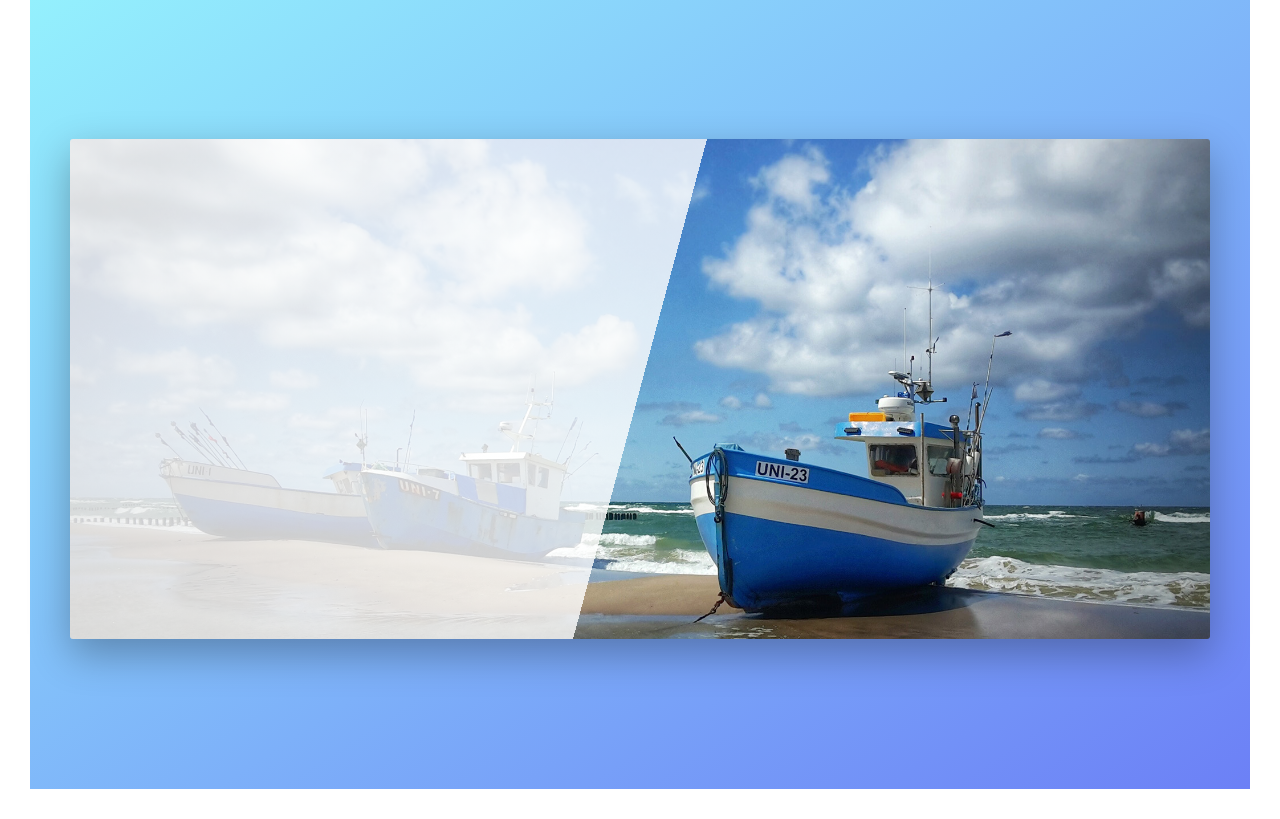
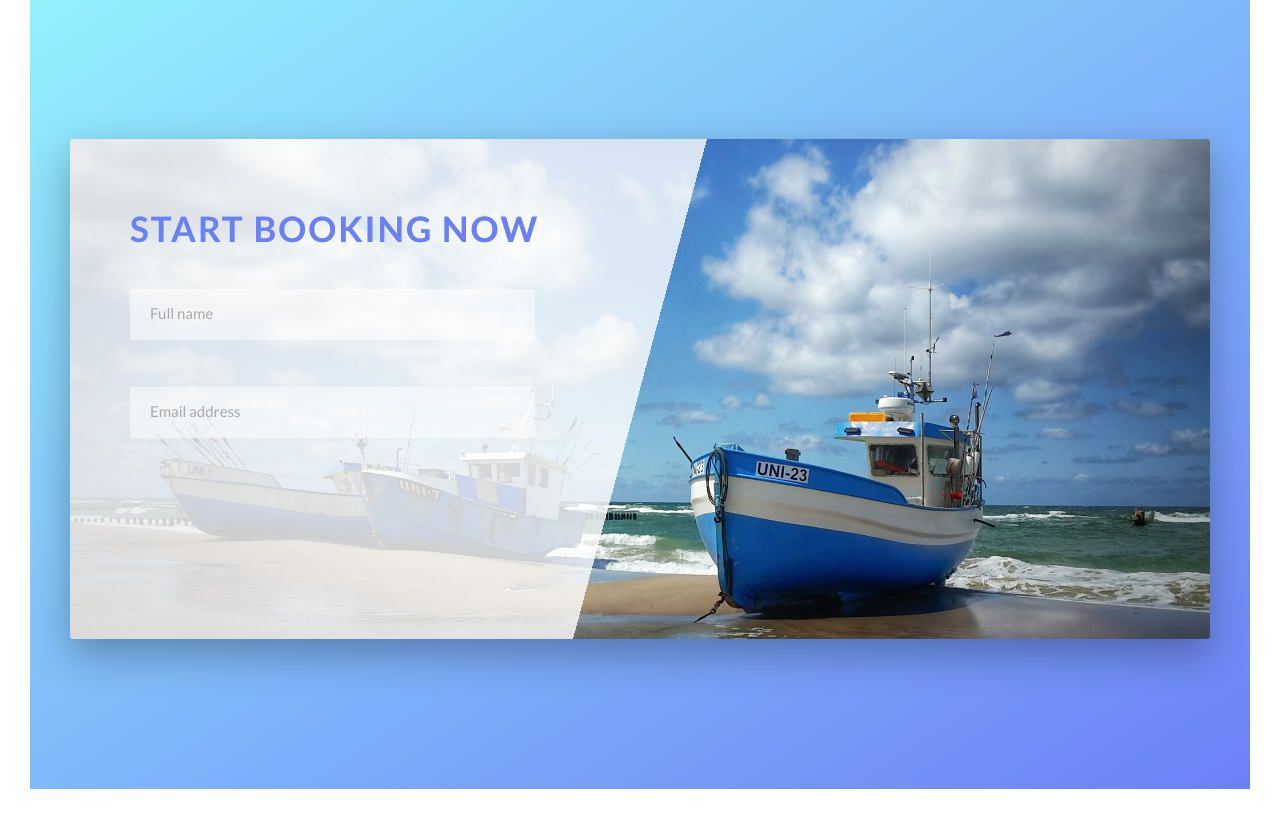
Before and after one commit to shikinen/western-pomerania, a website: page index.html in a window 1280 px wide. Shown: the part 4620-5439 px from the top of the page. Drawn offline with Linux system fonts and the light colour scheme.

Commit message:
Style the booking form

```diff
--- a/index.html
+++ b/index.html
@@ -245,7 +245,23 @@
             <section class="section-booking">
                 <div class="row">
                     <div class="booking-box">
-
+                        <div class="booking-box__form">
+                            <div class="u-margin-bottom-medium">
+                                <h2 class="heading-secondary heading-secondary_solid">
+                                    Start booking now
+                                </h2>
+                            </div>
+                            <form class="form" action="#">
+                                <div class="form__group">
+                                    <input id="name" type="text" class="form__input" placeholder="Full name" required>
+                                    <label for="name" class="form__label">Full name</label>
+                                </div>
+                                <div class="form__group">
+                                    <input id="email" type="email" class="form__input" placeholder="Email address" required>
+                                    <label for="email" class="form__label">Email address</label>
+                                </div>
+                            </form>
+                        </div>
                     </div>
                 </div>
             </section>
--- a/sass/abstracts/_variables.scss
+++ b/sass/abstracts/_variables.scss
@@ -9,6 +9,7 @@ $mint: #0be881;
 $grass: #05c46b;
 $subtle-grey: #f7f7f7;
 $color-text-primary: #777;
+$color-text-primary-light: lighten($color-text-primary, 20%);
 $color-white: #fff;
 $color-black: #000;
 
--- /dev/null
+++ b/sass/components/_form.scss
@@ -0,0 +1,50 @@
+.form {
+    &__group {
+        &:not(:last-child) {
+            margin-bottom: 2rem;
+        }
+    }
+
+    &__input {
+        font-family: inherit;
+        color: inherit;
+        font-size: 1.5rem;
+        padding: 1.5rem 2rem;
+        border-radius: 2px;
+        background-color: rgba($color-white, .5);
+        border: none;
+        border-bottom: 3px solid transparent;
+        width: 90%;
+        display: block;
+
+        &:focus {
+            outline: none;
+            box-shadow: 0 1rem 2rem rgba($color-black, .1);
+            border-bottom: 3px solid $grass;
+
+            &:invalid {
+                border-bottom: 3px solid $sun;
+            }
+        }
+
+        &::-webkit-input-placeholder {
+            color: $color-text-primary-light;
+        }
+
+    }
+
+    &__label {
+        font-size: 1.2rem;
+        font-weight: 700;
+        margin-left: 2rem;
+        margin-top: .7rem;
+        display: block;
+        transition: all .3s;
+    }
+
+    &__input:placeholder-shown + label {
+        opacity: 0;
+        visibility: hidden;
+        transform: translateY(-4rem);
+    }
+}
--- a/sass/main.scss
+++ b/sass/main.scss
@@ -14,6 +14,7 @@
 @import 'components/button';
 @import 'components/card';
 @import 'components/feature-box';
+@import 'components/form';
 @import 'components/image-composition';
 @import 'components/story';
 
--- a/sass/pages/_home.scss
+++ b/sass/pages/_home.scss
@@ -45,4 +45,9 @@
     box-shadow: 0 1.5rem 4rem rgba($color-black, .3);
 
     height: 50rem;
+
+    &__form {
+        width: 50%;
+        padding: 6rem;
+    }
 }
```
Also changed, not shown: css/main.css.
